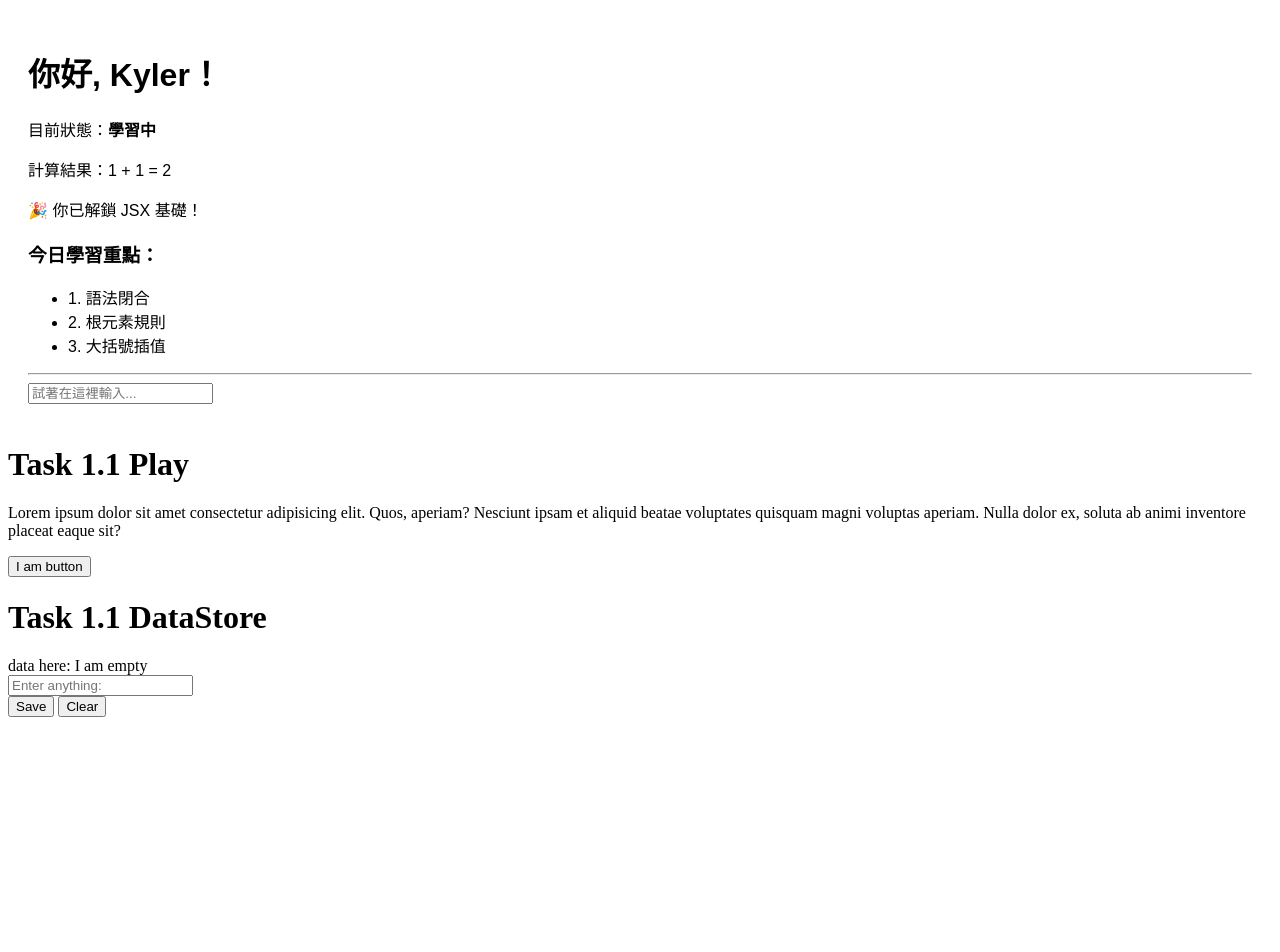
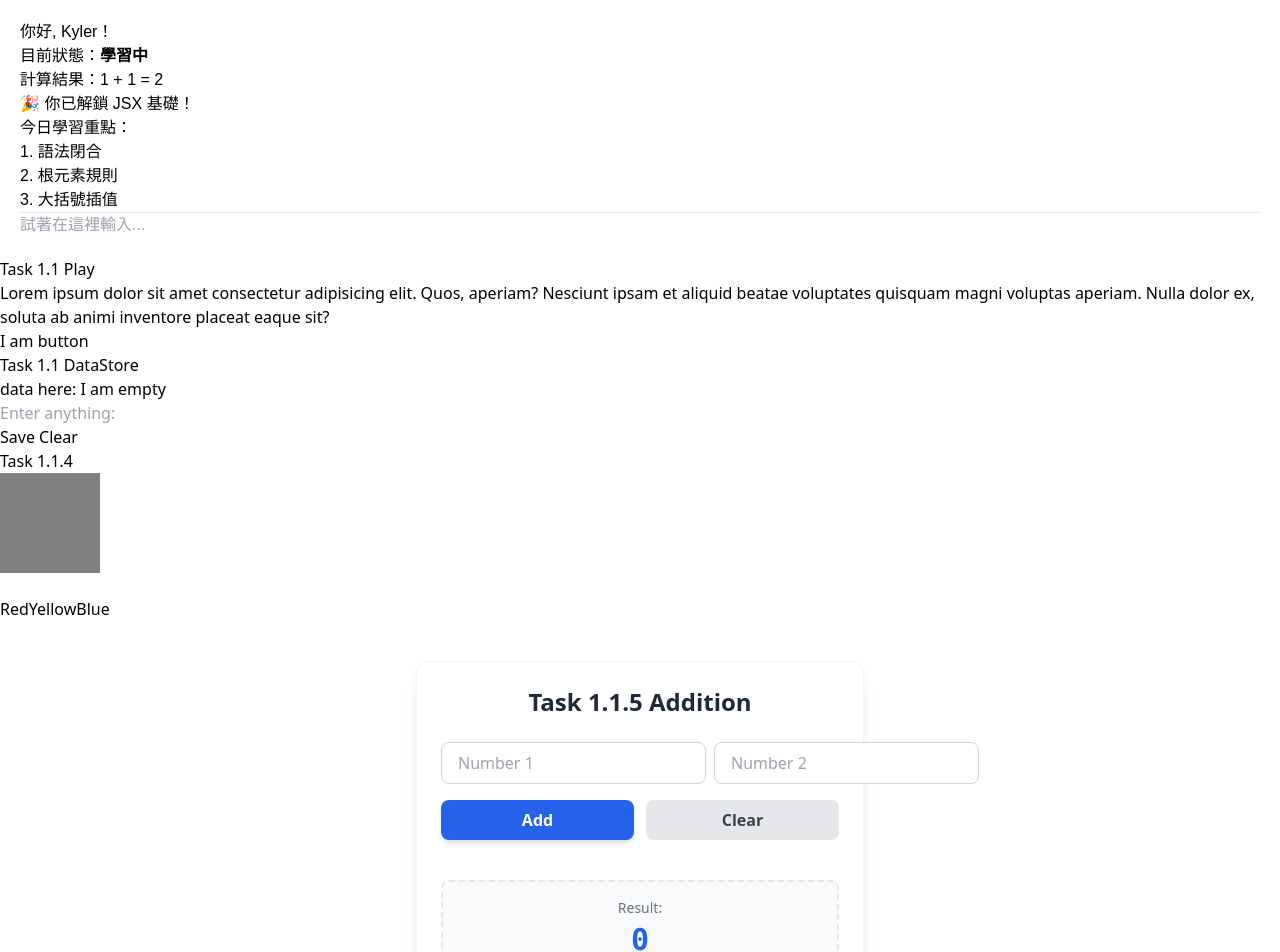
Before and after one commit to kylerlam/learn-react, a React (Vite) app: page / in a window 1280 px wide. Shown: the top 952 px of the page. Before the commit the page ends 800 px from the top, so only its background shows below. Built offline with nearby package versions, Linux system fonts and the light colour scheme.

Commit message:
chore: add Addition

```diff
--- a/index.html
+++ b/index.html
@@ -5,6 +5,7 @@
     <meta charset="UTF-8" />
     <meta name="viewport" content="width=device-width, initial-scale=1.0" />
     <title>Learn React</title>
+    <script src="https://cdn.tailwindcss.com"></script>
 </head>
 
 <body>
--- a/src/App.jsx
+++ b/src/App.jsx
@@ -1,6 +1,8 @@
 import Task1_1_JSX from './Task_1.1.1_JSX'
 import Task1_1_Play from './Task_1.1.2_Play'
 import Task1_1_DataStore from './Task_1.1.3_DataStore'
+import Task1_1_ChangeColor from './Task_1.1.4_ChangeColor'
+import Task1_1_Addition from './Task_1.1.5_Addition'
 
 function App() {
     return (
@@ -8,6 +10,8 @@ function App() {
             <Task1_1_JSX />
             <Task1_1_Play />
             <Task1_1_DataStore />
+            <Task1_1_ChangeColor />
+            <Task1_1_Addition />
         </div>
     )
 }
--- /dev/null
+++ b/src/Task_1.1.4_ChangeColor.jsx
@@ -0,0 +1,17 @@
+import { useState } from "react"
+
+function ChangeColor() {
+    const [color, setColor] = useState("gray")
+
+    return (
+        <div>
+            <h1>Task 1.1.4</h1>
+            <div style={{ backgroundColor: color, width: "100px", height: "100px" }}></div><br />
+            <button onClick={() => setColor("red")}>Red</button>
+            <button onClick={() => setColor("yellow")}>Yellow</button>
+            <button onClick={() => setColor("blue")}>Blue</button>
+        </div >
+    )
+}
+
+export default ChangeColor
--- /dev/null
+++ b/src/Task_1.1.5_Addition.jsx
@@ -0,0 +1,61 @@
+import { useState } from "react";
+
+function Addition() {
+    const [display, setDisplay] = useState("")
+    const [num1, setNum1] = useState("")
+    const [num2, setNum2] = useState("")
+
+    return (
+        <div className="max-w-md mx-auto mt-10 p-6 bg-white rounded-xl shadow-lg border border-gray-100 font-sans">
+            <h1 className="text-2xl font-bold text-gray-800 mb-6 text-center">Task 1.1.5 Addition</h1>
+
+            <div className="flex flex-col gap-4">
+                <div className="flex gap-2">
+                    <input
+                        type="text"
+                        placeholder="Number 1"
+                        className="flex-1 px-4 py-2 border border-gray-300 rounded-lg focus:outline-none focus:ring-2 focus:ring-blue-500 transition-all"
+                        value={num1}
+                        onChange={(e) => setNum1(e.target.value)}
+                    />
+                    <input
+                        type="text"
+                        placeholder="Number 2"
+                        className="flex-1 px-4 py-2 border border-gray-300 rounded-lg focus:outline-none focus:ring-2 focus:ring-blue-500 transition-all"
+                        value={num2}
+                        onChange={(e) => setNum2(e.target.value)}
+                    />
+                </div>
+
+                <div className="flex gap-3">
+                    <button
+                        onClick={() => setDisplay(Number(num1) + Number(num2))}
+                        className="flex-1 bg-blue-600 hover:bg-blue-700 text-white font-semibold py-2 rounded-lg shadow-md hover:shadow-lg transition-all active:scale-95"
+                    >
+                        Add
+                    </button>
+                    <button
+                        onClick={() => setDisplay("")}
+                        className="flex-1 bg-gray-200 hover:bg-gray-300 text-gray-700 font-semibold py-2 rounded-lg transition-all active:scale-95"
+                    >
+                        Clear
+                    </button>
+                </div>
+
+                <div className="mt-6 p-4 bg-gray-50 rounded-lg border-2 border-dashed border-gray-200 text-center">
+                    <span className="text-sm text-gray-500 block mb-1">Result:</span>
+                    <p className="text-3xl font-mono font-bold text-blue-600">
+                        {display || "0"}
+                    </p>
+                </div>
+            </div>
+        </div>
+    )
+}
+
+export default Addition
+
+// e (event)：代表「發生了什麼事」（使用者打了字）。
+// e.target：代表「發生在哪裡」（就是這個輸入框）。
+// e.target.value：代表「現在輸入框裡面最新的文字是什麼」。
+// setNum1(...)：把最新拿到的文字，存回 num1 狀態中。
```
